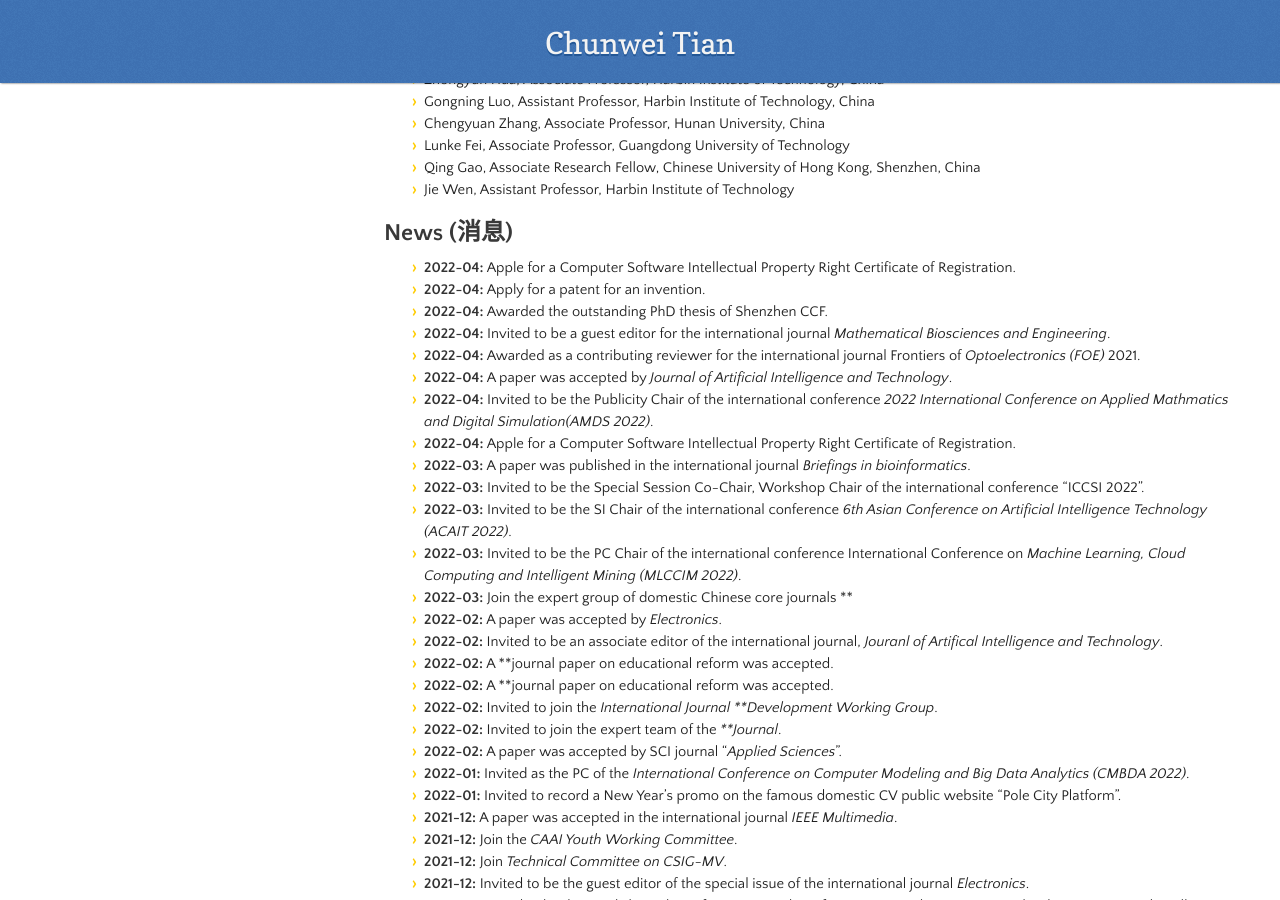
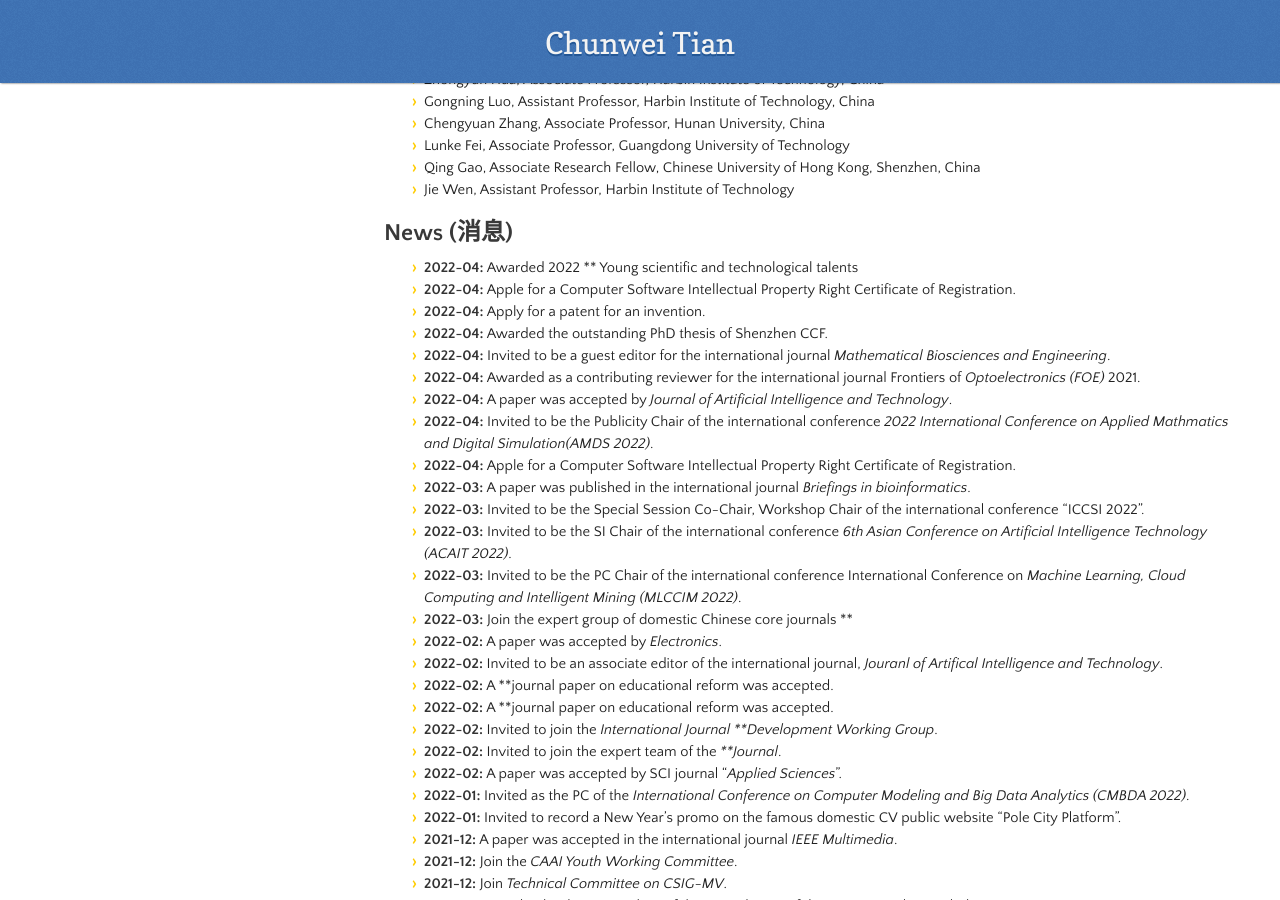
Before and after one commit to hellloxiaotian/hellloxiaotian.github.io, a Jekyll site: the page built from index.md, in a window 1280 px wide and 900 px high, scrolled down 2280 px. Built offline with Jekyll 4.4.1, drawn with Linux system fonts in a browser that asks for light colours; nearby versions of some CDN libraries; our own code applies the rules of GitHub Pages for plain Markdown files; the repository's description, which GitHub fills in, is left out; some of the changed text lies outside the part shown.

Commit message:
Add files via upload

```diff
--- a/index.md
+++ b/index.md
@@ -73,6 +73,7 @@ Major Research Project:  Noise Tolerance Computing and Flexible Low-Level Vision
 
 ## News (消息)
 
+- **2022-04:** Awarded 2022 ** Young scientific and technological talents
 - **2022-04:** Apple for a Computer Software Intellectual Property Right Certificate of Registration.
 - **2022-04:** Apply for a patent for an invention.
 - **2022-04:** Awarded the outstanding PhD thesis of Shenzhen CCF.
@@ -338,6 +339,8 @@ Graduate Course "Cloud Oriented Big Data Technologies" (Spring)
 
 
 
+2022 ** Young scientific and technological talents
+
 2022 My PhD thesis was awarded as an excellent PhD thesis by Shenzhen CCF.
 
 2022 I am invited to be the Special Session Co-Chair, Workshop Chair of the international conference "ICCSI 2022".
```
